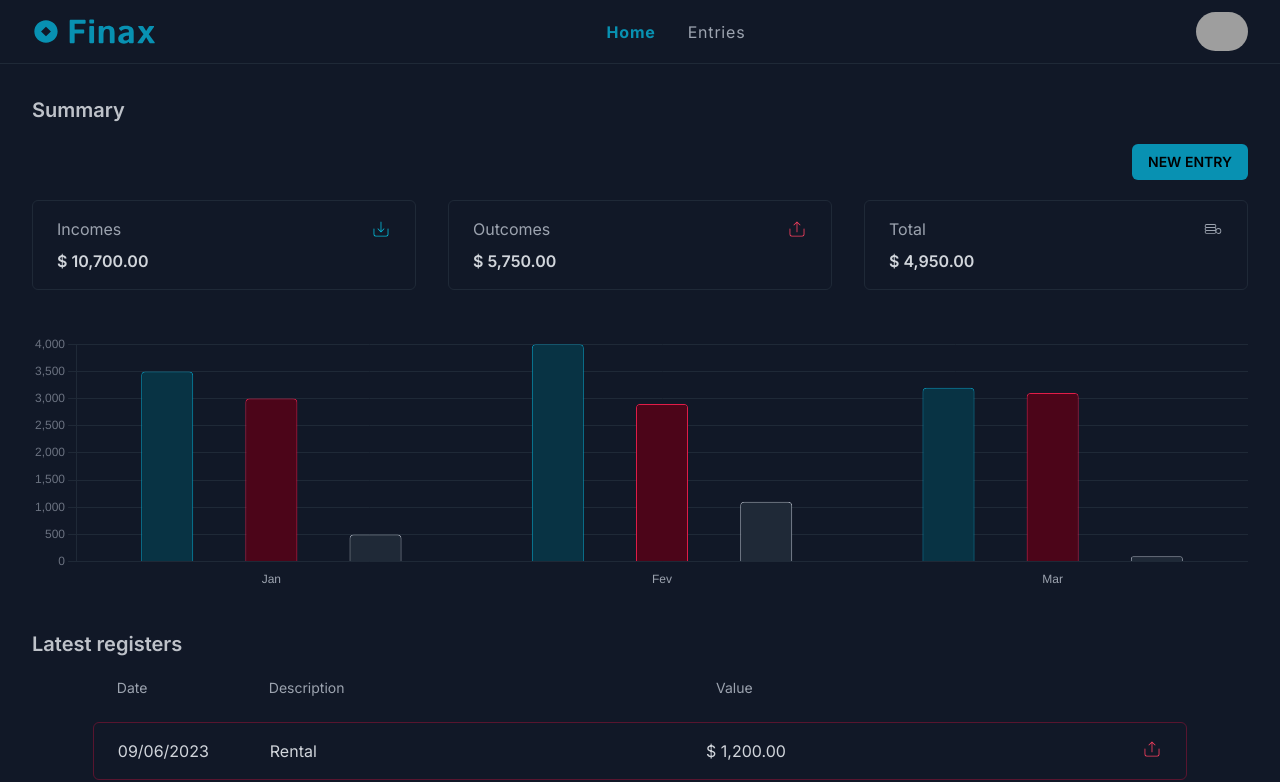
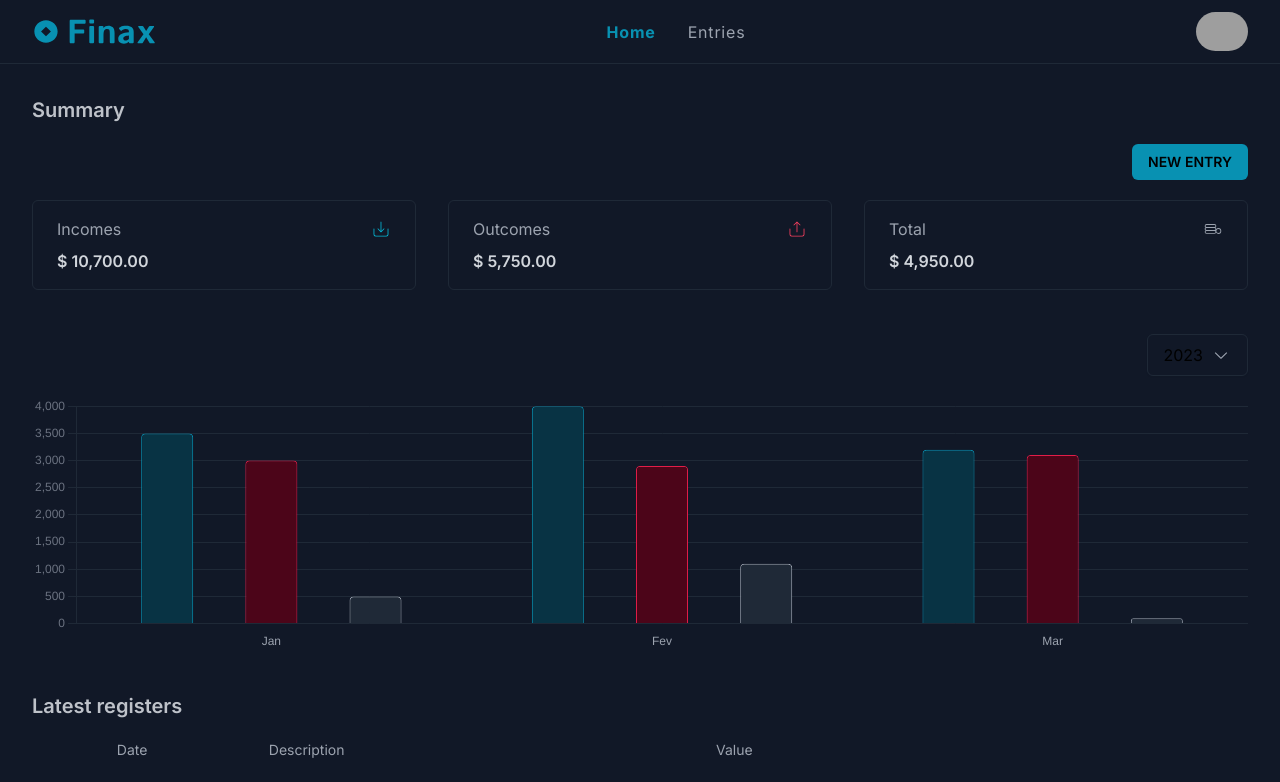
Before and after one commit to belapferreira/finax, a Next.js app: page / in a window 1280 px wide. Shown: the top 782 px of the page. Built offline with nearby package versions, Linux system fonts and the light colour scheme; grey boxes are pictures that could not be loaded.

Commit message:
feat: add select of year in the home page

```diff
--- a/src/app/(pages)/page.tsx
+++ b/src/app/(pages)/page.tsx
@@ -1,6 +1,6 @@
 'use client';
 
-import { useEffect } from 'react';
+import { useEffect, useState } from 'react';
 import { CiExport, CiImport, CiCoins1, CiFileOn } from 'react-icons/ci';
 
 import { RootState } from '@/redux/store';
@@ -13,7 +13,8 @@ import { sortEntries } from '@/app/utils/sort-entries';
 import { Loader } from '@/app/components/Loader';
 import { Entry } from '@/app/components/Entry';
 import { BarChart } from '@/app/components/BarChart';
-import { NewEntryDialog } from '../components/NewEntryDialog';
+import { NewEntryDialog } from '@/app/components/NewEntryDialog';
+import { Select } from '@/app/components/Select';
 
 const labels = ['Jan', 'Fev', 'Mar'];
 const datasetOne = [3500, 4000, 3200];
@@ -25,7 +26,16 @@ interface EntriesSummarizedReturn {
   totalOutcome: number;
 }
 
+interface YearItems {
+  value: string;
+  label: string;
+}
+
 const Home = () => {
+  const [yearSelected, setYearSelected] = useState<string | undefined>(
+    new Date().getFullYear().toString(),
+  );
+
   const dispatch = useAppDispatch();
 
   const { entries } = useAppSelector((store: RootState) => store?.entry);
@@ -50,6 +60,27 @@ const Home = () => {
 
   const { totalIncome, totalOutcome } = entriesSummarized;
   const balance = totalIncome - totalOutcome;
+
+  const yearItems = entries?.reduce<YearItems[]>(
+    (accumulator, currentEntry) => {
+      const year = new Date(currentEntry?.date as string)
+        .getFullYear()
+        .toString();
+
+      const yearExists = accumulator?.find(({ value }) => value === year);
+
+      if (!yearExists) {
+        accumulator?.push({ value: year, label: year });
+      }
+
+      return accumulator;
+    },
+    [],
+  );
+
+  const handleYearSelection = (value: string) => {
+    setYearSelected(value);
+  };
 
   useEffect(() => {
     if (!entries?.length) {
@@ -110,7 +141,16 @@ const Home = () => {
             </div>
           </div>
 
-          <div className="h-64">
+          <div className="flex flex-col items-end gap-5">
+            <Select
+              name="chart"
+              variant="fit"
+              items={yearItems}
+              value={yearSelected}
+              onValueChange={handleYearSelection}
+            />
+
+            <div className="h-64 w-full">
               <BarChart
                 data={{
                   labels: labels,
@@ -152,6 +192,7 @@ const Home = () => {
                 }}
               />
             </div>
+          </div>
         </section>
 
         <section className="flex flex-col gap-5">
--- a/src/app/components/NewEntryDialog/index.tsx
+++ b/src/app/components/NewEntryDialog/index.tsx
@@ -9,6 +9,11 @@ import { useAppDispatch } from '@/redux/hooks';
 import { Button } from '@/app/components/Button';
 import { Select } from '@/app/components/Select';
 import { Input } from '@/app/components/Input';
+
+const items = [
+  { value: 'income', label: 'Income' },
+  { value: 'outcome', label: 'Outcome' },
+];
 
 export const NewEntryDialog = () => {
   const [date, setDate] = useState('');
@@ -127,7 +132,12 @@ export const NewEntryDialog = () => {
               />
             </div>
 
-            <Select value={type} onValueChange={handleTypeChange} name="type" />
+            <Select
+              name="type"
+              value={type}
+              items={items}
+              onValueChange={handleTypeChange}
+            />
 
             <textarea
               name="description"
--- a/src/app/components/Select/index.tsx
+++ b/src/app/components/Select/index.tsx
@@ -1,16 +1,41 @@
 import * as SelectRadix from '@radix-ui/react-select';
 import { VscChevronDown, VscChevronUp } from 'react-icons/vsc';
+import { tv } from 'tailwind-variants';
 
 import { SelectItem } from './SelectItem';
 import { ComponentProps } from 'react';
 
-type SelectProps = ComponentProps<typeof SelectRadix.Root>;
+const selectTrigger = tv({
+  base: 'flex items-center justify-between gap-2 rounded-md border border-gray-800 px-4 py-2 shadow-sm outline-none focus:border-cyan-600 data-[placeholder]:text-gray-400',
+  variants: {
+    variant: {
+      full: 'w-full',
+      fit: 'w-fit',
+    },
+  },
+  defaultVariants: {
+    variant: 'full',
+  },
+});
 
-export const Select = ({ value, onValueChange, ...rest }: SelectProps) => {
+type SelectType = ComponentProps<typeof SelectRadix.Root>;
+
+interface SelectProps extends SelectType {
+  items: { value: string; label: string }[];
+  variant?: 'full' | 'fit';
+}
+
+export const Select = ({
+  value,
+  items,
+  variant,
+  onValueChange,
+  ...rest
+}: SelectProps) => {
   return (
     <SelectRadix.Root value={value} onValueChange={onValueChange} {...rest}>
-      <SelectRadix.Trigger className="flex w-full items-center justify-between gap-2 rounded-md border border-gray-800 px-4 py-2 shadow-sm outline-none focus:border-cyan-600 data-[placeholder]:text-gray-400">
-        <SelectRadix.Value placeholder="Select a type" />
+      <SelectRadix.Trigger className={selectTrigger({ variant })}>
+        <SelectRadix.Value placeholder="Select" />
 
         <SelectRadix.Icon>
           <VscChevronDown className="h-5 w-5 text-gray-400" />
@@ -30,8 +55,11 @@ export const Select = ({ value, onValueChange, ...rest }: SelectProps) => {
 
           <SelectRadix.Viewport asChild>
             <SelectRadix.Group>
-              <SelectItem value="income">Income</SelectItem>
-              <SelectItem value="outcome">Outcome</SelectItem>
+              {items?.map(({ value, label }) => (
+                <SelectItem key={value} value={value}>
+                  {label}
+                </SelectItem>
+              ))}
             </SelectRadix.Group>
           </SelectRadix.Viewport>
         </SelectRadix.Content>
--- a/src/app/utils/sort-entries.tsx
+++ b/src/app/utils/sort-entries.tsx
@@ -3,8 +3,7 @@ import { Entry } from '@/types';
 export const sortEntries = (entries: Entry[]) => {
   return entries?.sort((a, b) => {
     return (
-      Number(new Date(b?.createdAt as string)) -
-      Number(new Date(a?.createdAt as string))
+      Number(new Date(b?.date as string)) - Number(new Date(a?.date as string))
     );
   });
 };
```
Lines whose indentation alone changed are shown as unchanged.
